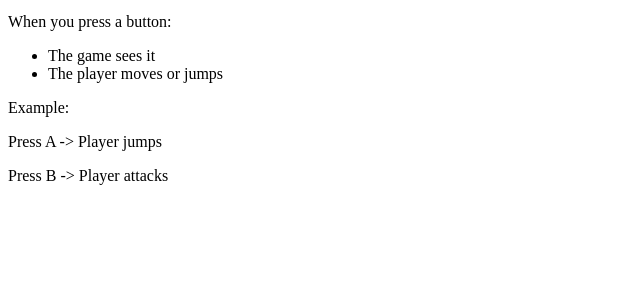
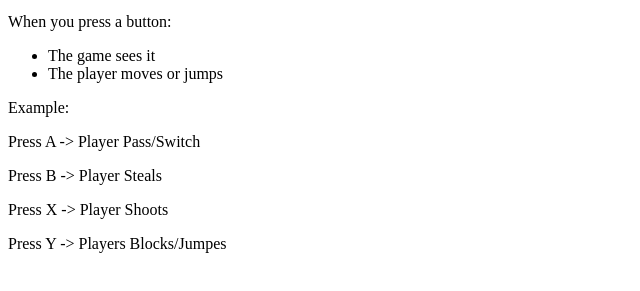
Before and after one commit to harrisonmcfadden/basketball, a plain HTML site: page index.html in a window 1280 px wide. Shown: the part 101-392 px from the top of the page, without its empty margins (0-640 px from the left). Drawn offline with Linux system fonts and the light colour scheme.

Commit message:
Update index.html

```diff
--- a/index.html
+++ b/index.html
@@ -18,8 +18,9 @@
   </ul>
 
   <p>Example:</p>
-  <p>Press A -> Player jumps</p>
-  <p>Press B -> Player attacks</p>
-
+  <p>Press A -> Player Pass/Switch</p>
+  <p>Press B -> Player Steals</p>
+  <p>Press X -> Player Shoots </p>
+  <p>Press Y -> Players Blocks/Jumpes</p>
 </body>
 </html>
```
